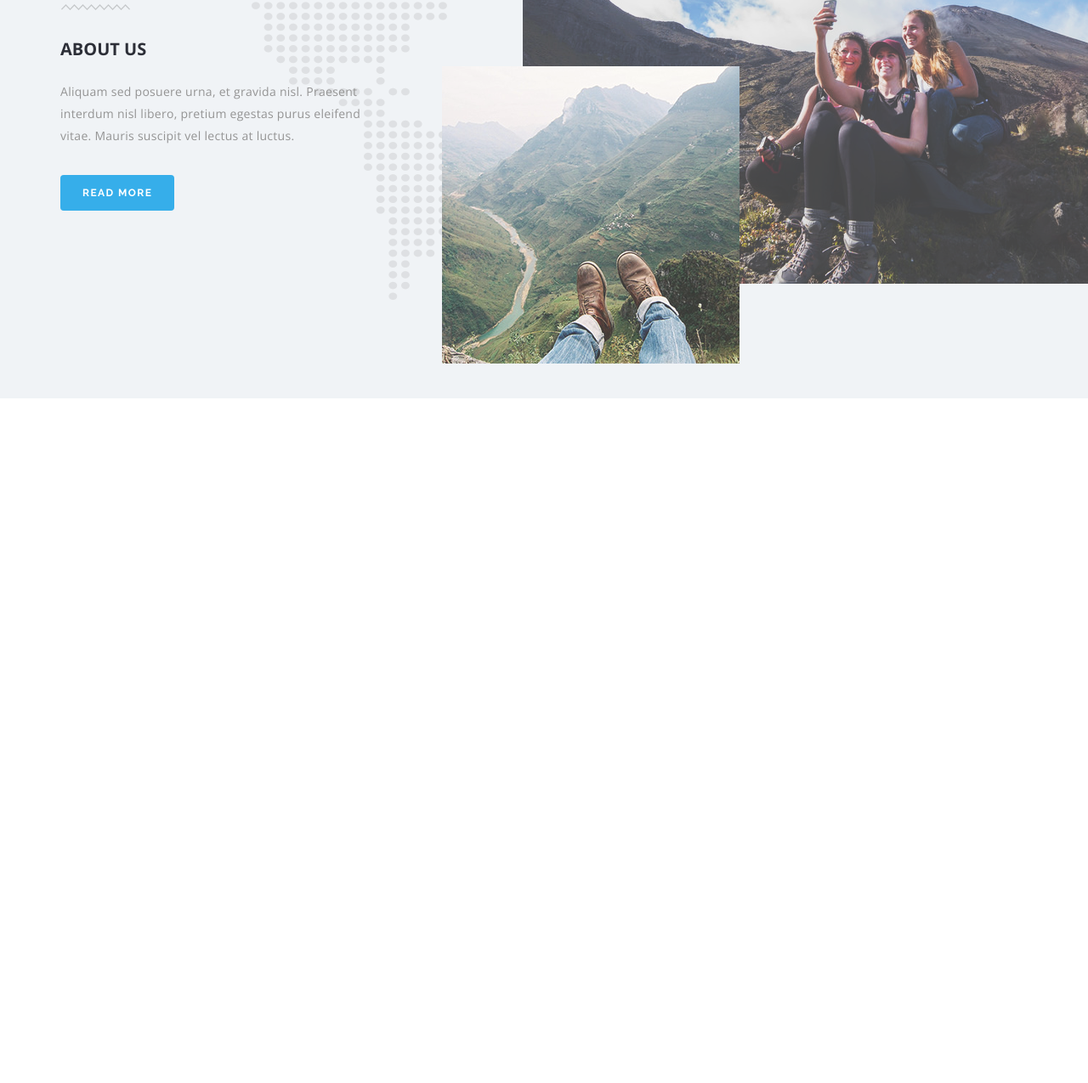
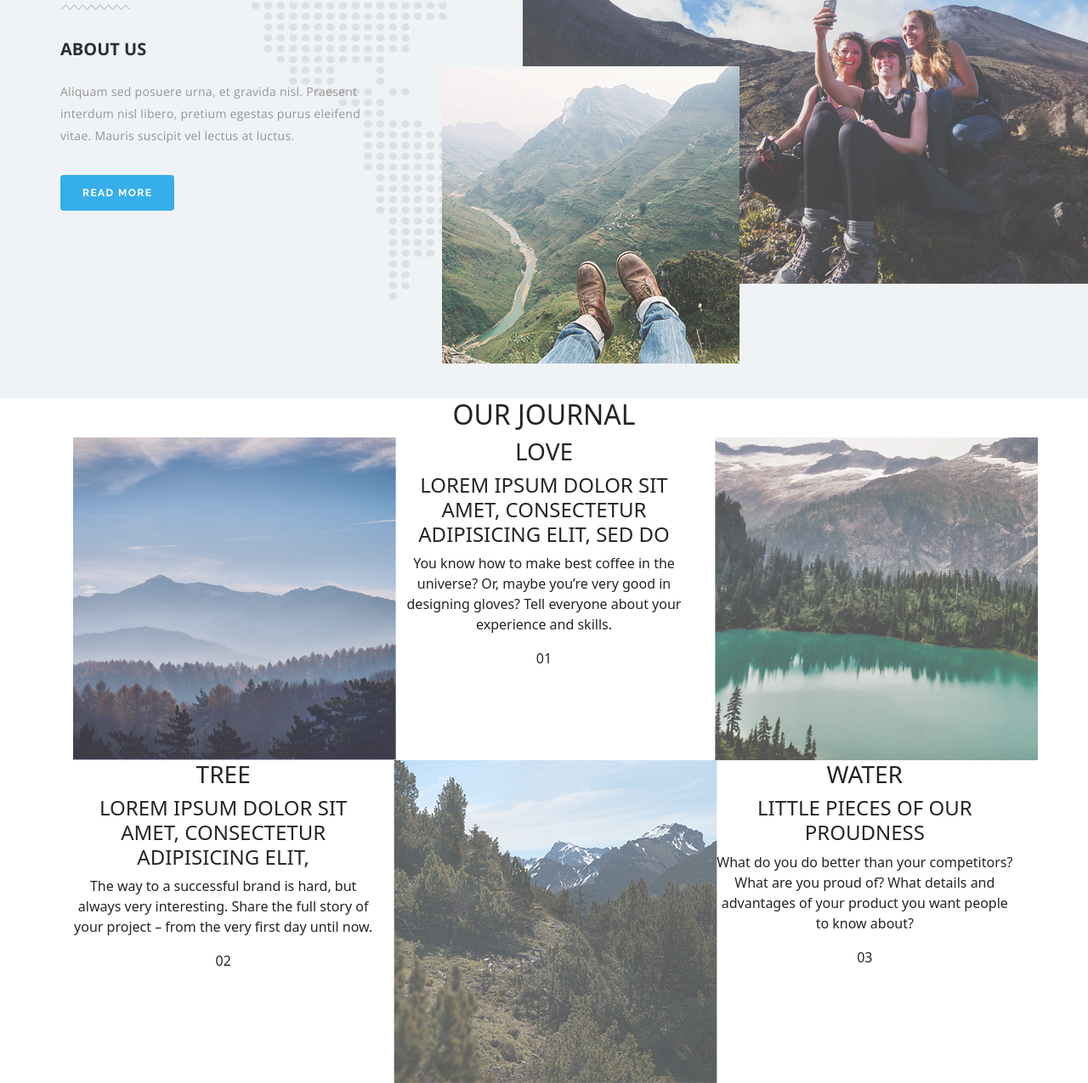
Before and after one commit to KateMarshakova/Mountains, a plain HTML site: page index.html in a window 1280 px wide. Shown: the part 897-2172 px from the top of the page at 85% size. Before the commit the page ends 1366 px from the top, so only its background shows below. Drawn offline with nearby package versions, Linux system fonts and the light colour scheme.

Commit message:
ADD structure "journal" block

```diff
--- a/index.html
+++ b/index.html
@@ -65,8 +65,7 @@
              </div>
         </div>
     </header>
-    <section>
-        <div class="about">
+    <section class="about">
         <div class="container">
             <div class="row">
                 <div class="col-md-4">
@@ -85,6 +84,67 @@
                 </div>
             </div>
         </div>
+    </section>
+    <section class="journal">
+        <div class="container">
+            <div class="row">
+                <div class="col text-uppercase text-center">
+                    <h2 class="journal-title">Our Journal</h2>
+                </div>
+            </div>
+            <div class="row row-cols-3 text-center">
+                <div class="col">
+                    <img class="journal-heard" src="images/journal/pic1.png" alt="heard">
+                </div>
+                <div class="col">
+                    <div class="journal-love">
+                        <h3 class="journal-love__name text-uppercase">
+                            Love
+                        </h3>
+                        <h4 class="journal-love__title text-uppercase">
+                            Lorem ipsum dolor sit amet, consectetur adipisicing elit, sed do
+                        </h4>
+                        <p class="journal-love__text">
+                            You know how to make best coffee in the universe? Or, maybe you’re very good in designing gloves? Tell everyone about your experience and skills.
+                        </p>
+                        <p class="journal-love__number">01</p>
+                    </div>
+                </div>
+                <div class="col">
+                    <img class="journal-drop" src="images/journal/pic3.png" alt="drop">
+                </div>
+                <div class="col">
+                    <div class="journal-tree">
+                        <h3 class="journal-tree__name text-uppercase">
+                            Tree
+                        </h3>
+                        <h4 class="journal-tree__title text-uppercase">
+                            Lorem ipsum dolor sit amet, consectetur adipisicing elit,
+                        </h4>
+                        <p class="journal-tree__text">
+                            The way to a successful brand is hard, but always very interesting. Share the full story of your project – from the very first day until now.
+                        </p>
+                        <p class="journal-tree__number">02</p>
+                    </div>
+                </div>
+                <div class="col">
+                    <img class="journal-leaf" src="images/journal/pic2.png" alt="leaf">
+                </div>
+                <div class="col">
+                    <div class="journal-water">
+                        <h3 class="journal-water__name text-uppercase">
+                            Water
+                        </h3>
+                        <h4 class="journal-water__title text-uppercase">
+                            Little pieces of our proudness
+                        </h4>
+                        <p class="journal-water__text">
+                            What do you do better than your competitors? What are you proud of? What details and advantages of your product you want people to know about?
+                        </p>
+                        <p class="journal-water__number">03</p>
+                    </div>
+                </div>
+            </div>
         </div>
     </section>
 
```
Lines whose indentation alone changed are shown as unchanged.
